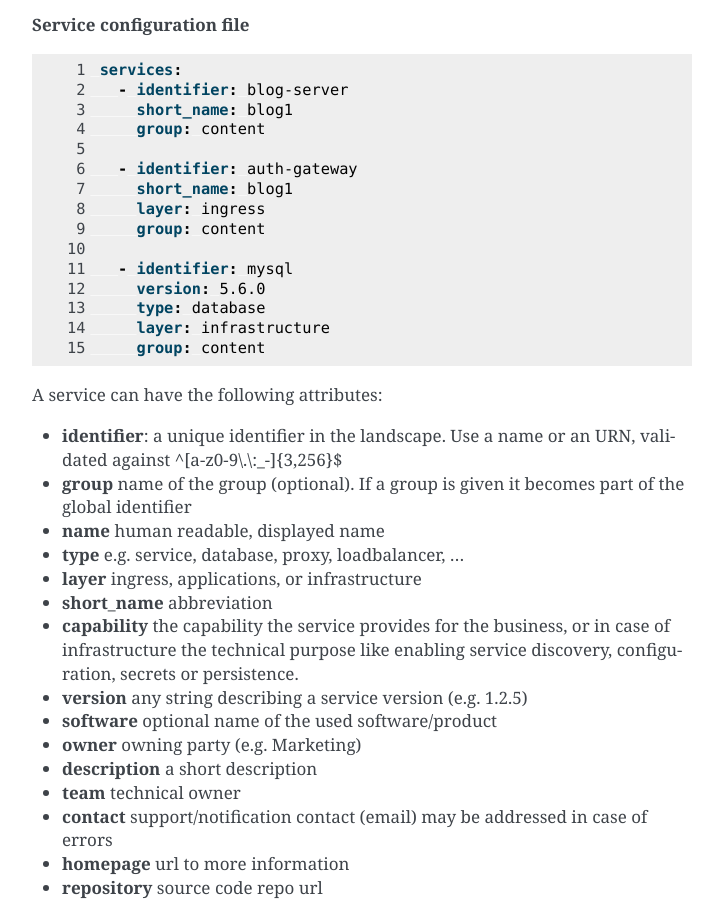
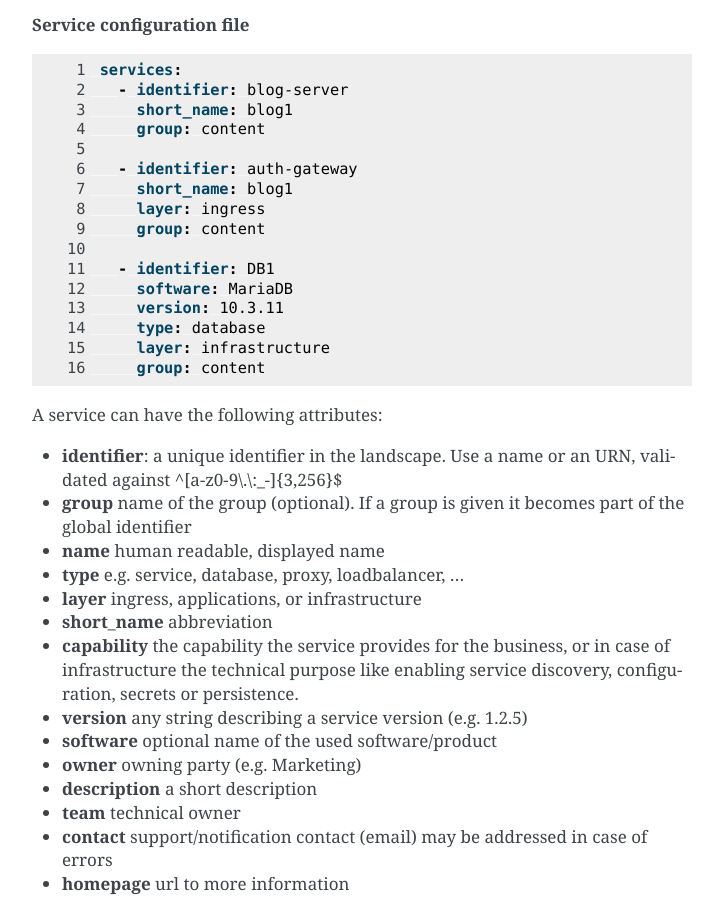
Before and after one commit to dedica-team/nivio, a Sphinx documentation site: the page built from docs/source/model.rst, in a window 1280 px wide and 900 px high, scrolled down 506 px. Shown: the whole window, without its empty margins (388-1111 px from the left). Built offline with Sphinx 7.4.7, drawn with Linux system fonts in a browser that asks for light colours.

Commit message:
updated docs, replaces example db vendor

```diff
--- a/docs/source/model.rst
+++ b/docs/source/model.rst
@@ -31,8 +31,9 @@
         layer: ingress
         group: content
 
-      - identifier: mysql
-        version: 5.6.0
+      - identifier: DB1
+        software: MariaDB
+        version: 10.3.11
         type: database
         layer: infrastructure
         group: content
```
Also changed, not shown: 3 other files.
